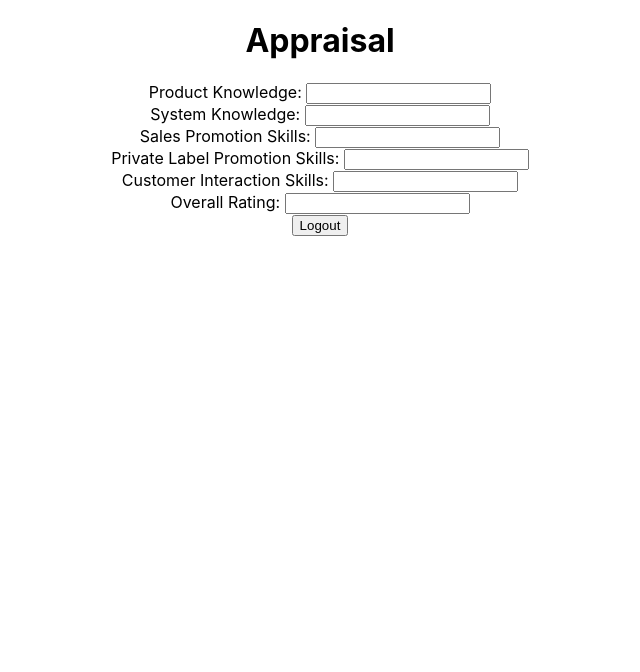
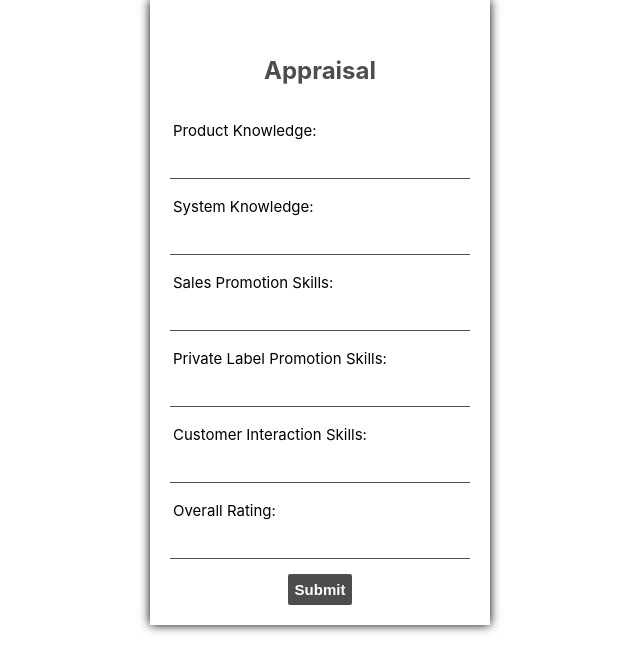
Before and after one commit to annamharikrishna/mp-appraisal, a React (Create React App) app in the folder mp_appraisal_web/: page /appraisal in a window 1280 px wide. Shown: the top 672 px of the page, without its empty margins (320-960 px from the left). Built offline with nearby package versions, Linux system fonts and the light colour scheme; sample sign-in values are in the browser's storage.

Commit message:
Appraisal Updated

```diff
--- a/mp_appraisal_web/src/App.css
+++ b/mp_appraisal_web/src/App.css
@@ -74,3 +74,81 @@
 .login-form input[type="submit"]:hover {
   background-color: #737d85;
 }
+
+/* Add Styling for Appraisal Page */
+.appraisal-form {
+  width: 300px;
+  margin: 0 auto;
+  font-size: 15px;
+  padding: 10px;
+}
+
+.appraisal-form h1 {
+  text-align: center;
+  color: #4d4d4d;
+  font-size: 24px;
+  padding: 20px 0 20px 0;
+}
+
+.appraisal-form input[type="text"] {
+  width: 100%;
+  padding: 10px;
+  border: 1px solid #dddddd;
+  margin-bottom: 15px;
+  box-sizing:border-box;
+}
+
+.appraisal-form input[type="submit"] {
+  width: 100%;
+  padding: 10px;
+  background-color: #535b63;
+  border: 0;
+  box-sizing: border-box;
+  cursor: pointer;
+  font-weight: bold;
+  color: #ffffff;
+}
+
+.appraisal-form input[type="submit"]:hover {
+  background-color: #737d85;
+}
+
+/* Add some card effects for appraisal-form class */
+.appraisal-form {
+  background-color: #ffffff;
+  padding: 20px;
+  box-shadow: 0px 0px 10px 0px #000000;
+  -webkit-box-shadow: 0px 0px 10px 0px #000000;
+  -moz-box-shadow: 0px 0px 10px 0px #000000;
+}
+
+/* the labels should float above the input fields */
+.appraisal-form label {
+  display: block;
+  text-align: left;
+  margin: 3px;
+}
+
+/* the input fields only border bottom should be visible even after focus */
+.appraisal-form input[type="text"] {
+  border: none;
+  border-bottom: 1px solid #4d4d4d;
+  background-color: #ffffff;
+  outline: none;
+}
+/* Apply styling on Apparaisal Submit Button with backgound effects and hoverig effects*/
+.appraisal-form .submit {
+  background-color: #4d4d4d;
+  color: #ffffff;
+  border: 2px solid #4d4d4d;
+  border-radius: 2px;
+  padding: 5px;
+  font-size: 15px;
+  font-weight: bold;
+  cursor: pointer;
+}
+
+.appraisal-form .submit:hover {
+  background-color: #ffffff;
+  color: #4d4d4d;
+}
--- a/mp_appraisal_web/src/components/Appraisal.js
+++ b/mp_appraisal_web/src/components/Appraisal.js
@@ -25,7 +25,7 @@
     }
 
     return (
-        <div>
+        <div className='appraisal-form'>
             <h1>Appraisal</h1>
             <form onSubmit={handleSubmit}>
                 <div>
@@ -52,7 +52,7 @@
                     <label>Overall Rating: </label>
                     <input type="text" name="overallRating" value={overallRating} onChange={(e) => setOverallRating(e.target.value)} />
                 </div>
-                <button type="submit">Logout</button>
+                <button type="submit" className='submit'>Submit</button>
             </form>
         </div>
     )
```
